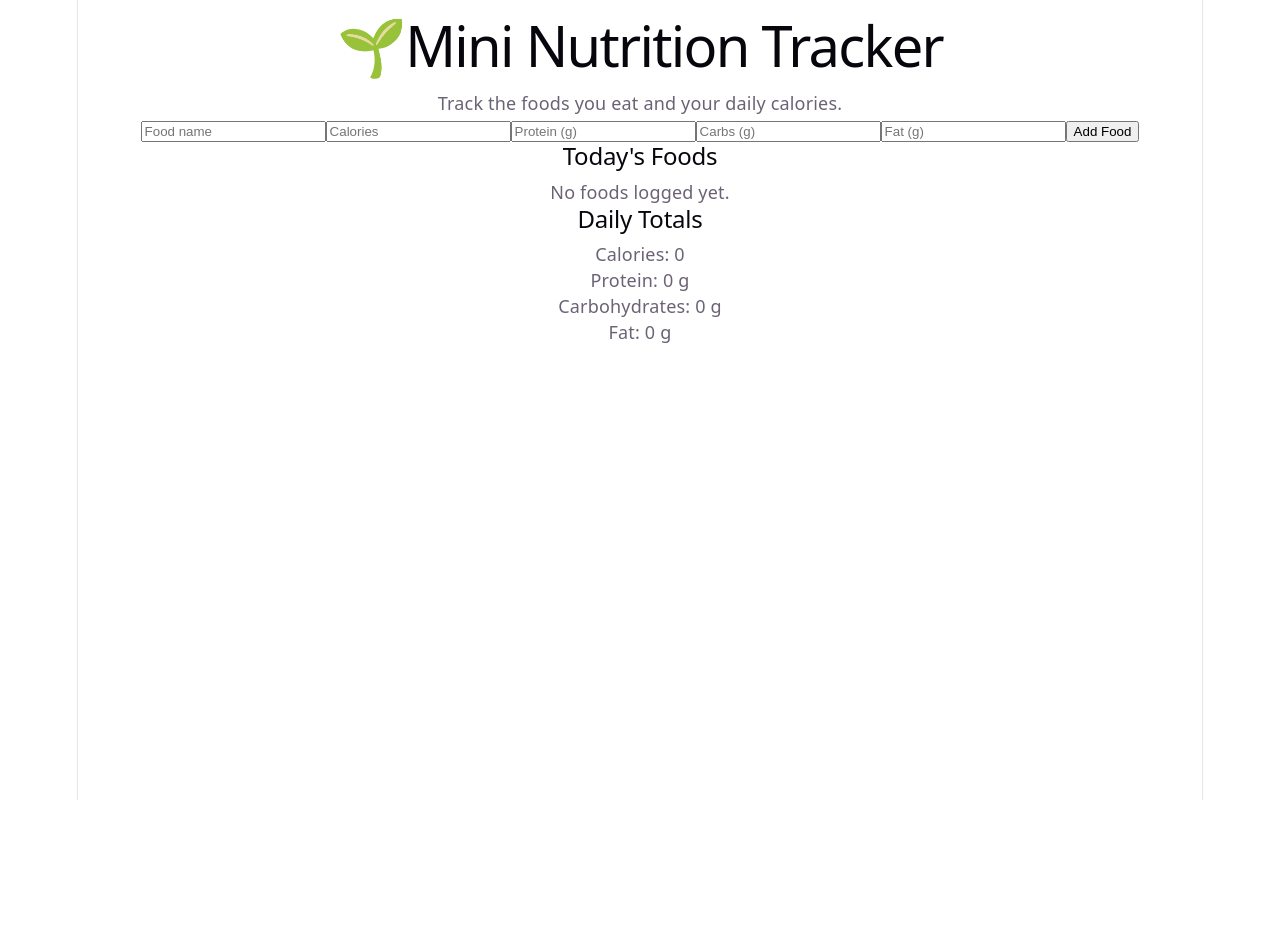
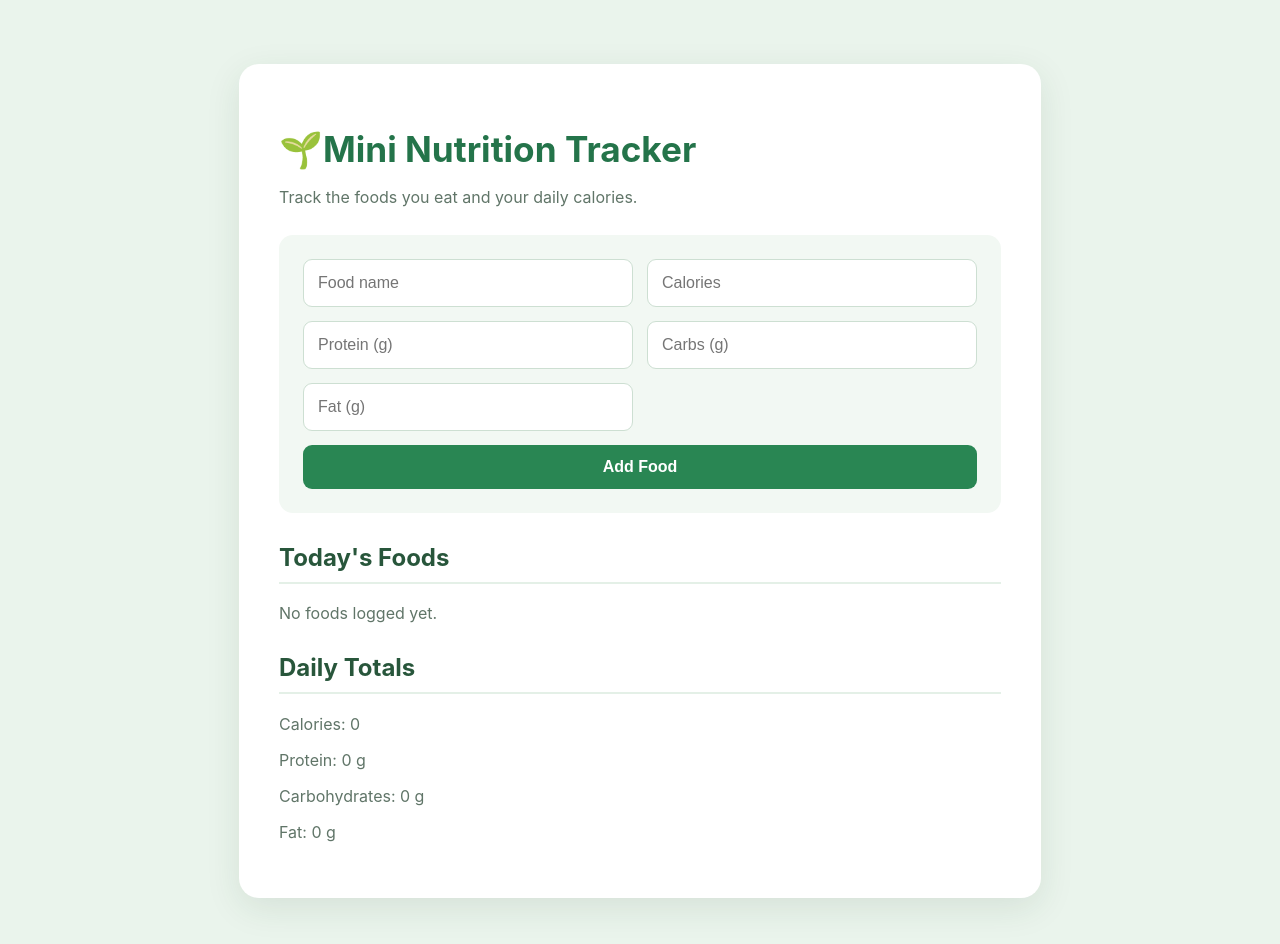
Before and after one commit to PeteyS17/nutrition-tracker-research, a React app in the folder frontend/: page / in a window 1280 px wide. Shown: the top 944 px of the page. Before the commit the page ends 800 px from the top, so only its background shows below. Built offline with nearby package versions, Linux system fonts and the light colour scheme; the HTML template or start-up script is replaced by a standard one.

Commit message:
Style nutrition tracker interface

```diff
--- a/frontend/src/App.css
+++ b/frontend/src/App.css
@@ -1,184 +1,123 @@
-.counter {
-  font-size: 16px;
-  padding: 5px 10px;
-  border-radius: 5px;
-  color: var(--accent);
-  background: var(--accent-bg);
-  border: 2px solid transparent;
-  transition: border-color 0.3s;
-  margin-bottom: 24px;
 
-  &:hover {
-    border-color: var(--accent-border);
+#root {
+  width: 100%;
+  max-width: 850px;
+  margin: 0 auto;
+  padding: 24px;
+}
+
+main {
+  background: white;
+  padding: 40px;
+  border-radius: 20px;
+  box-shadow: 0 10px 35px rgba(25, 65, 40, 0.1);
+}
+
+h1 {
+  color: #24744a;
+  font-size: 2.2rem;
+  margin-bottom: 8px;
+}
+
+h2 {
+  color: #28563b;
+  margin-top: 30px;
+  padding-bottom: 10px;
+  border-bottom: 2px solid #e4f0e7;
+}
+
+p {
+  color: #607568;
+}
+
+form {
+  display: grid;
+  grid-template-columns: repeat(2, minmax(0, 1fr));
+  gap: 14px;
+  margin-top: 28px;
+  padding: 24px;
+  background: #f2f8f3;
+  border-radius: 14px;
+}
+
+input {
+  width: 100%;
+  min-width: 0;
+  box-sizing: border-box;
+  padding: 14px;
+  border: 1px solid #cddfd2;
+  border-radius: 9px;
+  background: white;
+  color: #263b2c;
+  font-size: 1rem;
+}
+
+input:focus {
+  outline: 2px solid #65ae7e;
+  border-color: #65ae7e;
+}
+
+button {
+  padding: 13px 20px;
+  border: none;
+  border-radius: 9px;
+  background: #298653;
+  color: white;
+  font-size: 1rem;
+  font-weight: 600;
+  cursor: pointer;
+}
+
+button:hover {
+  background: #206d43;
+}
+
+form button {
+  grid-column: 1 / -1;
+}
+
+ul {
+  list-style: none;
+  padding: 0;
+}
+
+li {
+  display: flex;
+  align-items: center;
+  justify-content: space-between;
+  flex-wrap: wrap;
+  gap: 12px;
+  padding: 16px;
+  margin-bottom: 10px;
+  border: 1px solid #e0ebe3;
+  border-radius: 10px;
+  background: #fbfdfb;
+}
+
+li button {
+  background: #d75b5b;
+  padding: 9px 14px;
+}
+
+li button:hover {
+  background: #b84343;
+}
+
+@media (max-width: 600px) {
+  #root {
+    padding: 12px;
   }
-  &:focus-visible {
-    outline: 2px solid var(--accent);
-    outline-offset: 2px;
+
+  main {
+    padding: 22px;
+  }
+
+  form {
+    grid-template-columns: 1fr;
+    padding: 16px;
+  }
+
+  h1 {
+    font-size: 1.7rem;
   }
 }
-
-.hero {
-  position: relative;
-
-  .base,
-  .framework,
-  .vite {
-    inset-inline: 0;
-    margin: 0 auto;
-  }
-
-  .base {
-    width: 170px;
-    position: relative;
-    z-index: 0;
-  }
-
-  .framework,
-  .vite {
-    position: absolute;
-  }
-
-  .framework {
-    z-index: 1;
-    top: 34px;
-    height: 28px;
-    transform: perspective(2000px) rotateZ(300deg) rotateX(44deg) rotateY(39deg)
-      scale(1.4);
-  }
-
-  .vite {
-    z-index: 0;
-    top: 107px;
-    height: 26px;
-    width: auto;
-    transform: perspective(2000px) rotateZ(300deg) rotateX(40deg) rotateY(39deg)
-      scale(0.8);
-  }
-}
-
-#center {
-  display: flex;
-  flex-direction: column;
-  gap: 25px;
-  place-content: center;
-  place-items: center;
-  flex-grow: 1;
-
-  @media (max-width: 1024px) {
-    padding: 32px 20px 24px;
-    gap: 18px;
-  }
-}
-
-#next-steps {
-  display: flex;
-  border-top: 1px solid var(--border);
-  text-align: left;
-
-  & > div {
-    flex: 1 1 0;
-    padding: 32px;
-    @media (max-width: 1024px) {
-      padding: 24px 20px;
-    }
-  }
-
-  .icon {
-    margin-bottom: 16px;
-    width: 22px;
-    height: 22px;
-  }
-
-  @media (max-width: 1024px) {
-    flex-direction: column;
-    text-align: center;
-  }
-}
-
-#docs {
-  border-right: 1px solid var(--border);
-
-  @media (max-width: 1024px) {
-    border-right: none;
-    border-bottom: 1px solid var(--border);
-  }
-}
-
-#next-steps ul {
-  list-style: none;
-  padding: 0;
-  display: flex;
-  gap: 8px;
-  margin: 32px 0 0;
-
-  .logo {
-    height: 18px;
-  }
-
-  a {
-    color: var(--text-h);
-    font-size: 16px;
-    border-radius: 6px;
-    background: var(--social-bg);
-    display: flex;
-    padding: 6px 12px;
-    align-items: center;
-    gap: 8px;
-    text-decoration: none;
-    transition: box-shadow 0.3s;
-
-    &:hover {
-      box-shadow: var(--shadow);
-    }
-    .button-icon {
-      height: 18px;
-      width: 18px;
-    }
-  }
-
-  @media (max-width: 1024px) {
-    margin-top: 20px;
-    flex-wrap: wrap;
-    justify-content: center;
-
-    li {
-      flex: 1 1 calc(50% - 8px);
-    }
-
-    a {
-      width: 100%;
-      justify-content: center;
-      box-sizing: border-box;
-    }
-  }
-}
-
-#spacer {
-  height: 88px;
-  border-top: 1px solid var(--border);
-  @media (max-width: 1024px) {
-    height: 48px;
-  }
-}
-
-.ticks {
-  position: relative;
-  width: 100%;
-
-  &::before,
-  &::after {
-    content: '';
-    position: absolute;
-    top: -4.5px;
-    border: 5px solid transparent;
-  }
-
-  &::before {
-    left: 0;
-    border-left-color: var(--border);
-  }
-  &::after {
-    right: 0;
-    border-right-color: var(--border);
-  }
-}
--- a/frontend/src/index.css
+++ b/frontend/src/index.css
@@ -1,111 +1,25 @@
 :root {
-  --text: #6b6375;
-  --text-h: #08060d;
-  --bg: #fff;
-  --border: #e5e4e7;
-  --code-bg: #f4f3ec;
-  --accent: #aa3bff;
-  --accent-bg: rgba(170, 59, 255, 0.1);
-  --accent-border: rgba(170, 59, 255, 0.5);
-  --social-bg: rgba(244, 243, 236, 0.5);
-  --shadow:
-    rgba(0, 0, 0, 0.1) 0 10px 15px -3px, rgba(0, 0, 0, 0.05) 0 4px 6px -2px;
-
-  --sans: system-ui, 'Segoe UI', Roboto, sans-serif;
-  --heading: system-ui, 'Segoe UI', Roboto, sans-serif;
-  --mono: ui-monospace, Consolas, monospace;
-
-  font: 18px/145% var(--sans);
-  letter-spacing: 0.18px;
-  color-scheme: light dark;
-  color: var(--text);
-  background: var(--bg);
+  font-family: Inter, Arial, sans-serif;
+  color: #263b2c;
+  background: #eaf4ec;
   font-synthesis: none;
   text-rendering: optimizeLegibility;
   -webkit-font-smoothing: antialiased;
-  -moz-osx-font-smoothing: grayscale;
-
-  @media (max-width: 1024px) {
-    font-size: 16px;
-  }
 }
 
-@media (prefers-color-scheme: dark) {
-  :root {
-    --text: #9ca3af;
-    --text-h: #f3f4f6;
-    --bg: #16171d;
-    --border: #2e303a;
-    --code-bg: #1f2028;
-    --accent: #c084fc;
-    --accent-bg: rgba(192, 132, 252, 0.15);
-    --accent-border: rgba(192, 132, 252, 0.5);
-    --social-bg: rgba(47, 48, 58, 0.5);
-    --shadow:
-      rgba(0, 0, 0, 0.4) 0 10px 15px -3px, rgba(0, 0, 0, 0.25) 0 4px 6px -2px;
-  }
-
-  #social .button-icon {
-    filter: invert(1) brightness(2);
-  }
+* {
+  box-sizing: border-box;
 }
 
 body {
   margin: 0;
+  min-width: 320px;
+  min-height: 100vh;
+  padding: 40px 16px;
 }
 
-#root {
-  width: 1126px;
-  max-width: 100%;
-  margin: 0 auto;
-  text-align: center;
-  border-inline: 1px solid var(--border);
-  min-height: 100svh;
-  display: flex;
-  flex-direction: column;
-  box-sizing: border-box;
-}
-
-h1,
-h2 {
-  font-family: var(--heading);
-  font-weight: 500;
-  color: var(--text-h);
-}
-
-h1 {
-  font-size: 56px;
-  letter-spacing: -1.68px;
-  margin: 32px 0;
-  @media (max-width: 1024px) {
-    font-size: 36px;
-    margin: 20px 0;
+@media (max-width: 600px) {
+  body {
+    padding: 16px 4px;
   }
 }
-h2 {
-  font-size: 24px;
-  line-height: 118%;
-  letter-spacing: -0.24px;
-  margin: 0 0 8px;
-  @media (max-width: 1024px) {
-    font-size: 20px;
-  }
-}
-p {
-  margin: 0;
-}
-
-code,
-.counter {
-  font-family: var(--mono);
-  display: inline-flex;
-  border-radius: 4px;
-  color: var(--text-h);
-}
-
-code {
-  font-size: 15px;
-  line-height: 135%;
-  padding: 4px 8px;
-  background: var(--code-bg);
-}
```
